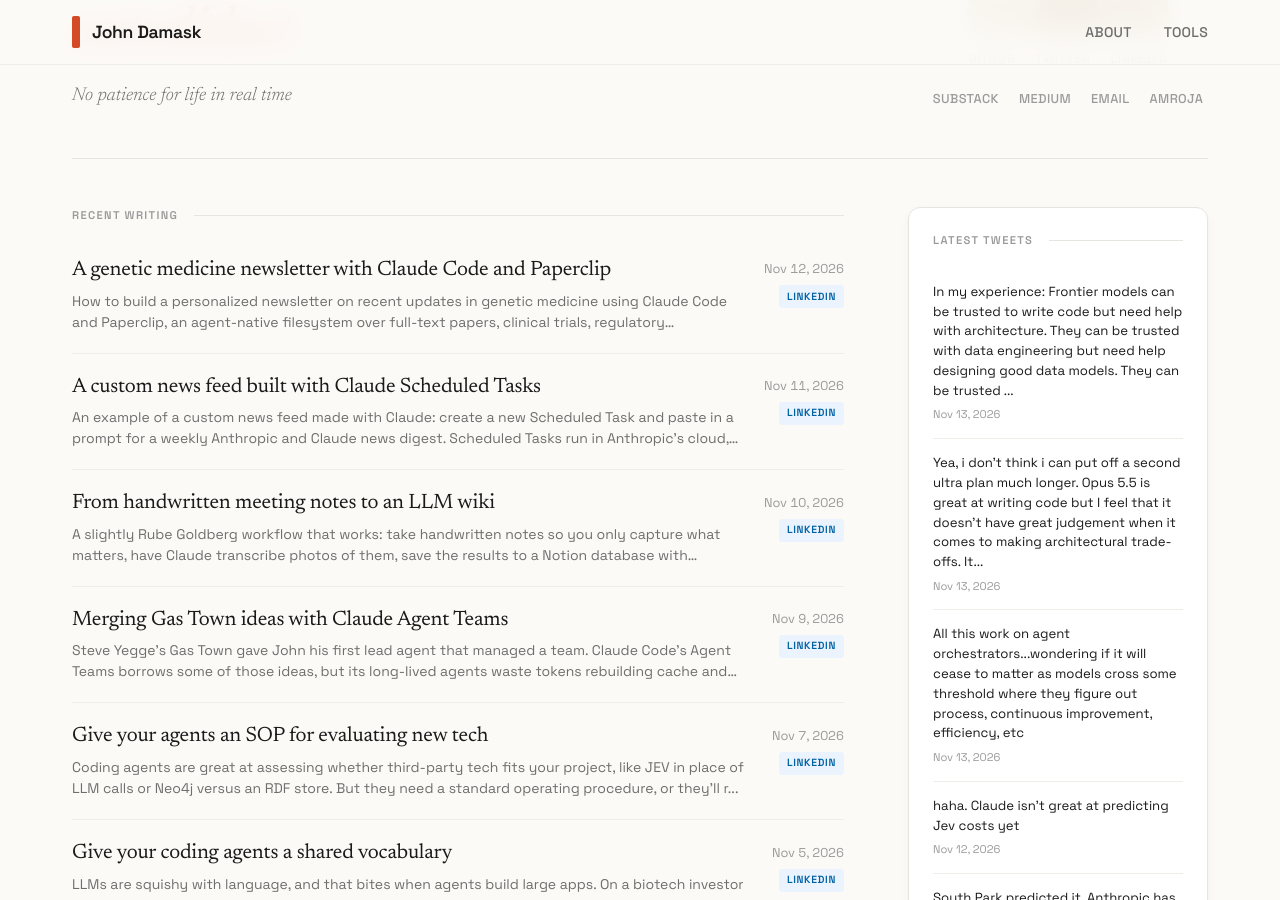
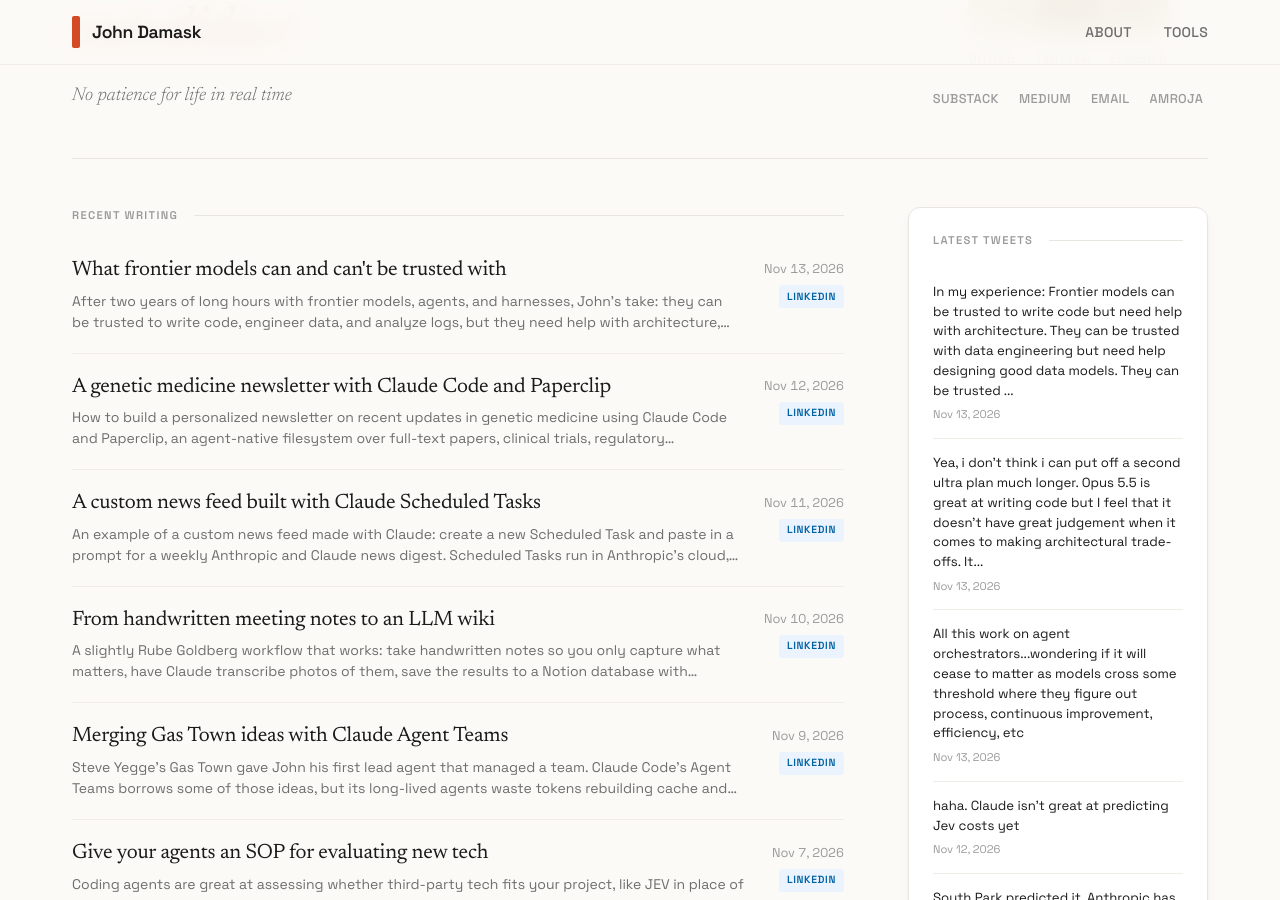
Before and after one commit to jbdamask/jbdamask.github.io, a Jekyll site: the page built from index.html, in a window 1280 px wide and 900 px high, scrolled down 336 px. Built offline with Jekyll 4.4.1, drawn with Linux system fonts in a browser that asks for light colours; the list of posts is cut into pages by our own code.

Commit message:
Add 1 recent LinkedIn post to external feed

```diff
--- a/_data/external-posts.yml
+++ b/_data/external-posts.yml
@@ -1,5 +1,12 @@
 # External posts from LinkedIn, Twitter, etc.
 # Add your posts here and they'll appear in the unified feed
+
+- title: "What frontier models can and can't be trusted with"
+  source: linkedin
+  url: https://www.linkedin.com/feed/update/urn:li:activity:7527089394785157120/
+  date: 2026-11-13
+  excerpt: "After two years of long hours with frontier models, agents, and harnesses, John's take: they can be trusted to write code, engineer data, and analyze logs, but they need help with architecture, data models, and picking the metrics that matter. Their judgment slips as the number of factors grows, especially when some factors aren't in their context."
+  image: ""
 
 - title: "A genetic medicine newsletter with Claude Code and Paperclip"
   source: linkedin
```
